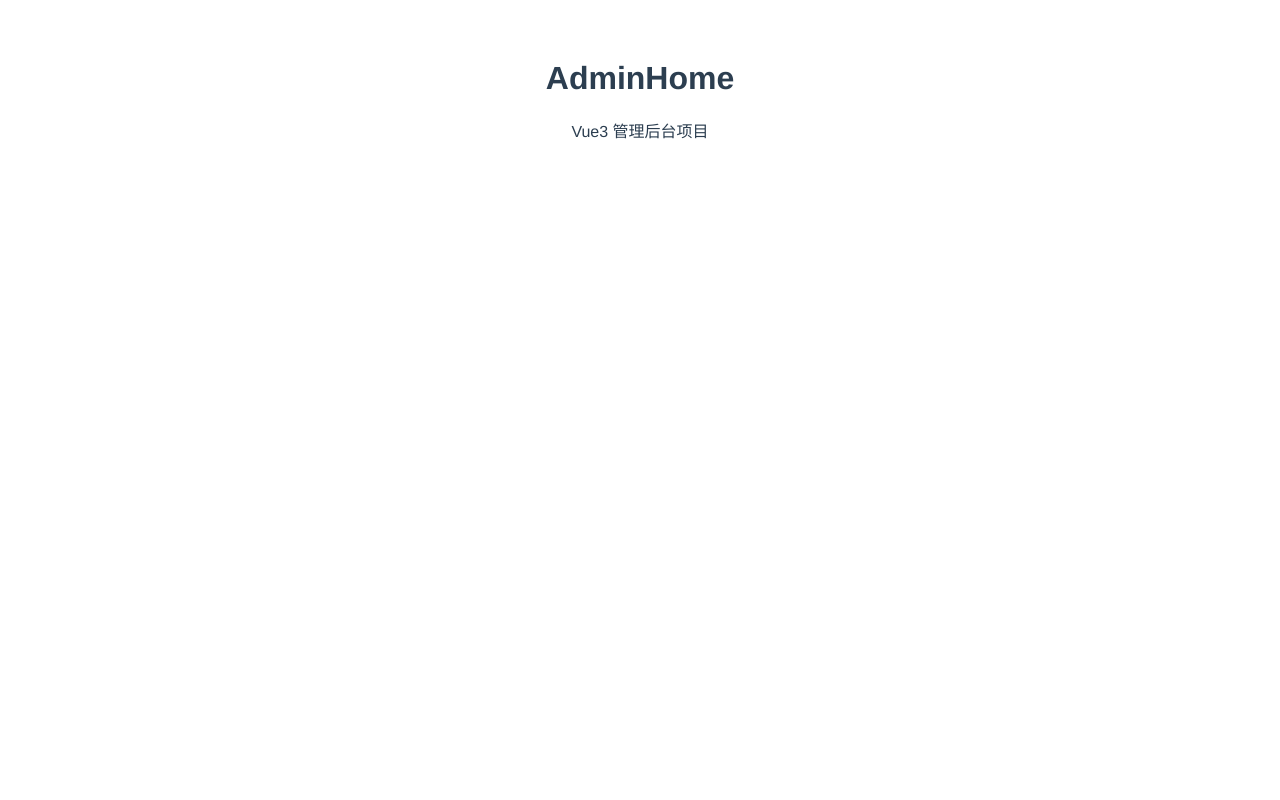
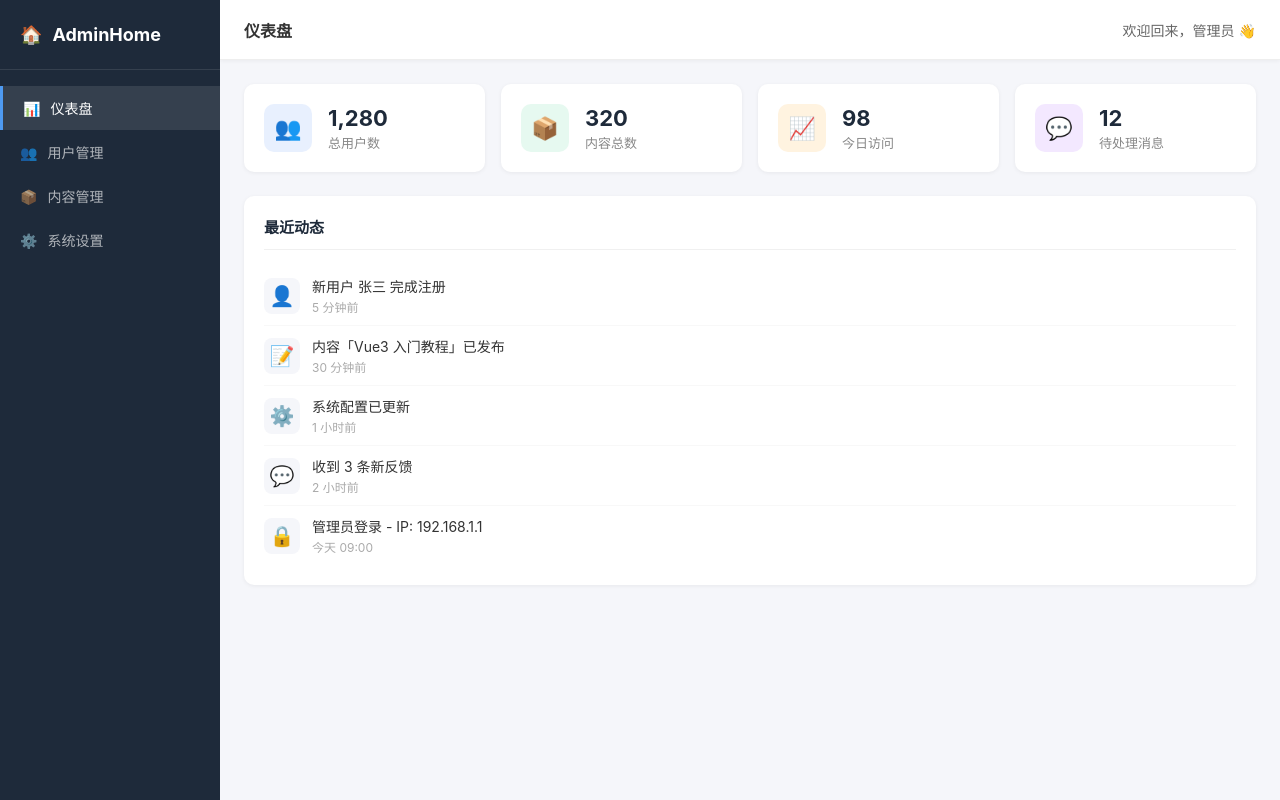
Before and after one commit to lwswt270/AdminHome, a Vue app: page / in a window 1280 px wide. Built offline with nearby package versions, Linux system fonts and the light colour scheme.

Commit message:
feat: Update App.vue with layout

```diff
--- a/src/App.vue
+++ b/src/App.vue
@@ -1,18 +1,295 @@
 <template>
-  <div class="app">
-    <h1>AdminHome</h1>
-    <p>Vue3 管理后台项目</p>
+  <div class="layout">
+    <!-- 侧边栏 -->
+    <aside class="sidebar">
+      <div class="logo">
+        <span class="logo-icon">🏠</span>
+        <span class="logo-text">AdminHome</span>
+      </div>
+      <nav class="nav">
+        <a class="nav-item active" href="#">
+          <span class="nav-icon">📊</span> 仪表盘
+        </a>
+        <a class="nav-item" href="#">
+          <span class="nav-icon">👥</span> 用户管理
+        </a>
+        <a class="nav-item" href="#">
+          <span class="nav-icon">📦</span> 内容管理
+        </a>
+        <a class="nav-item" href="#">
+          <span class="nav-icon">⚙️</span> 系统设置
+        </a>
+      </nav>
+    </aside>
+
+    <!-- 主内容区 -->
+    <div class="main">
+      <!-- 顶部栏 -->
+      <header class="header">
+        <span class="page-title">仪表盘</span>
+        <div class="header-right">
+          <span class="welcome">欢迎回来，管理员 👋</span>
+        </div>
+      </header>
+
+      <!-- 内容区 -->
+      <main class="content">
+        <!-- 统计卡片 -->
+        <div class="stats-grid">
+          <div class="stat-card">
+            <div class="stat-icon blue">👥</div>
+            <div class="stat-info">
+              <div class="stat-value">1,280</div>
+              <div class="stat-label">总用户数</div>
+            </div>
+          </div>
+          <div class="stat-card">
+            <div class="stat-icon green">📦</div>
+            <div class="stat-info">
+              <div class="stat-value">320</div>
+              <div class="stat-label">内容总数</div>
+            </div>
+          </div>
+          <div class="stat-card">
+            <div class="stat-icon orange">📈</div>
+            <div class="stat-info">
+              <div class="stat-value">98</div>
+              <div class="stat-label">今日访问</div>
+            </div>
+          </div>
+          <div class="stat-card">
+            <div class="stat-icon purple">💬</div>
+            <div class="stat-info">
+              <div class="stat-value">12</div>
+              <div class="stat-label">待处理消息</div>
+            </div>
+          </div>
+        </div>
+
+        <!-- 最近动态 -->
+        <div class="section">
+          <div class="section-header">
+            <h2>最近动态</h2>
+          </div>
+          <div class="activity-list">
+            <div class="activity-item" v-for="item in activities" :key="item.id">
+              <span class="activity-icon">{{ item.icon }}</span>
+              <div class="activity-info">
+                <span class="activity-text">{{ item.text }}</span>
+                <span class="activity-time">{{ item.time }}</span>
+              </div>
+            </div>
+          </div>
+        </div>
+      </main>
+    </div>
   </div>
 </template>
 
 <script setup>
+const activities = [
+  { id: 1, icon: '👤', text: '新用户 张三 完成注册', time: '5 分钟前' },
+  { id: 2, icon: '📝', text: '内容「Vue3 入门教程」已发布', time: '30 分钟前' },
+  { id: 3, icon: '⚙️', text: '系统配置已更新', time: '1 小时前' },
+  { id: 4, icon: '💬', text: '收到 3 条新反馈', time: '2 小时前' },
+  { id: 5, icon: '🔒', text: '管理员登录 - IP: 192.168.1.1', time: '今天 09:00' },
+]
 </script>
 
 <style>
-.app {
-  font-family: Avenir, Helvetica, Arial, sans-serif;
-  text-align: center;
-  color: #2c3e50;
-  margin-top: 60px;
+* { margin: 0; padding: 0; box-sizing: border-box; }
+
+body {
+  font-family: -apple-system, BlinkMacSystemFont, 'Segoe UI', sans-serif;
+  background: #f5f6fa;
+  color: #333;
+}
+
+.layout {
+  display: flex;
+  height: 100vh;
+}
+
+/* 侧边栏 */
+.sidebar {
+  width: 220px;
+  background: #1e2a3a;
+  color: #fff;
+  display: flex;
+  flex-direction: column;
+  flex-shrink: 0;
+}
+
+.logo {
+  padding: 24px 20px;
+  font-size: 18px;
+  font-weight: bold;
+  border-bottom: 1px solid rgba(255,255,255,0.1);
+  display: flex;
+  align-items: center;
+  gap: 10px;
+}
+
+.nav {
+  padding: 16px 0;
+  flex: 1;
+}
+
+.nav-item {
+  display: flex;
+  align-items: center;
+  gap: 10px;
+  padding: 12px 20px;
+  color: rgba(255,255,255,0.65);
+  text-decoration: none;
+  font-size: 14px;
+  transition: all 0.2s;
+  cursor: pointer;
+}
+
+.nav-item:hover, .nav-item.active {
+  background: rgba(255,255,255,0.1);
+  color: #fff;
+}
+
+.nav-item.active {
+  border-left: 3px solid #4e9af1;
+}
+
+/* 主内容 */
+.main {
+  flex: 1;
+  display: flex;
+  flex-direction: column;
+  overflow: hidden;
+}
+
+.header {
+  background: #fff;
+  padding: 0 24px;
+  height: 60px;
+  display: flex;
+  align-items: center;
+  justify-content: space-between;
+  border-bottom: 1px solid #eee;
+  box-shadow: 0 1px 4px rgba(0,0,0,0.05);
+}
+
+.page-title {
+  font-size: 16px;
+  font-weight: 600;
+}
+
+.welcome {
+  font-size: 14px;
+  color: #666;
+}
+
+.content {
+  flex: 1;
+  padding: 24px;
+  overflow-y: auto;
+}
+
+/* 统计卡片 */
+.stats-grid {
+  display: grid;
+  grid-template-columns: repeat(4, 1fr);
+  gap: 16px;
+  margin-bottom: 24px;
+}
+
+.stat-card {
+  background: #fff;
+  border-radius: 10px;
+  padding: 20px;
+  display: flex;
+  align-items: center;
+  gap: 16px;
+  box-shadow: 0 1px 4px rgba(0,0,0,0.06);
+}
+
+.stat-icon {
+  width: 48px;
+  height: 48px;
+  border-radius: 10px;
+  display: flex;
+  align-items: center;
+  justify-content: center;
+  font-size: 22px;
+}
+
+.stat-icon.blue   { background: #e8f0fe; }
+.stat-icon.green  { background: #e6f9f0; }
+.stat-icon.orange { background: #fff3e0; }
+.stat-icon.purple { background: #f3e8ff; }
+
+.stat-value {
+  font-size: 22px;
+  font-weight: 700;
+  color: #1e2a3a;
+}
+
+.stat-label {
+  font-size: 13px;
+  color: #888;
+  margin-top: 2px;
+}
+
+/* 最近动态 */
+.section {
+  background: #fff;
+  border-radius: 10px;
+  padding: 20px;
+  box-shadow: 0 1px 4px rgba(0,0,0,0.06);
+}
+
+.section-header {
+  margin-bottom: 16px;
+  border-bottom: 1px solid #f0f0f0;
+  padding-bottom: 12px;
+}
+
+.section-header h2 {
+  font-size: 15px;
+  font-weight: 600;
+  color: #1e2a3a;
+}
+
+.activity-item {
+  display: flex;
+  align-items: center;
+  gap: 12px;
+  padding: 10px 0;
+  border-bottom: 1px solid #f8f8f8;
+}
+
+.activity-item:last-child { border-bottom: none; }
+
+.activity-icon {
+  font-size: 20px;
+  width: 36px;
+  height: 36px;
+  background: #f5f6fa;
+  border-radius: 8px;
+  display: flex;
+  align-items: center;
+  justify-content: center;
+}
+
+.activity-info {
+  display: flex;
+  flex-direction: column;
+  gap: 2px;
+}
+
+.activity-text {
+  font-size: 14px;
+  color: #333;
+}
+
+.activity-time {
+  font-size: 12px;
+  color: #aaa;
 }
 </style>
```
